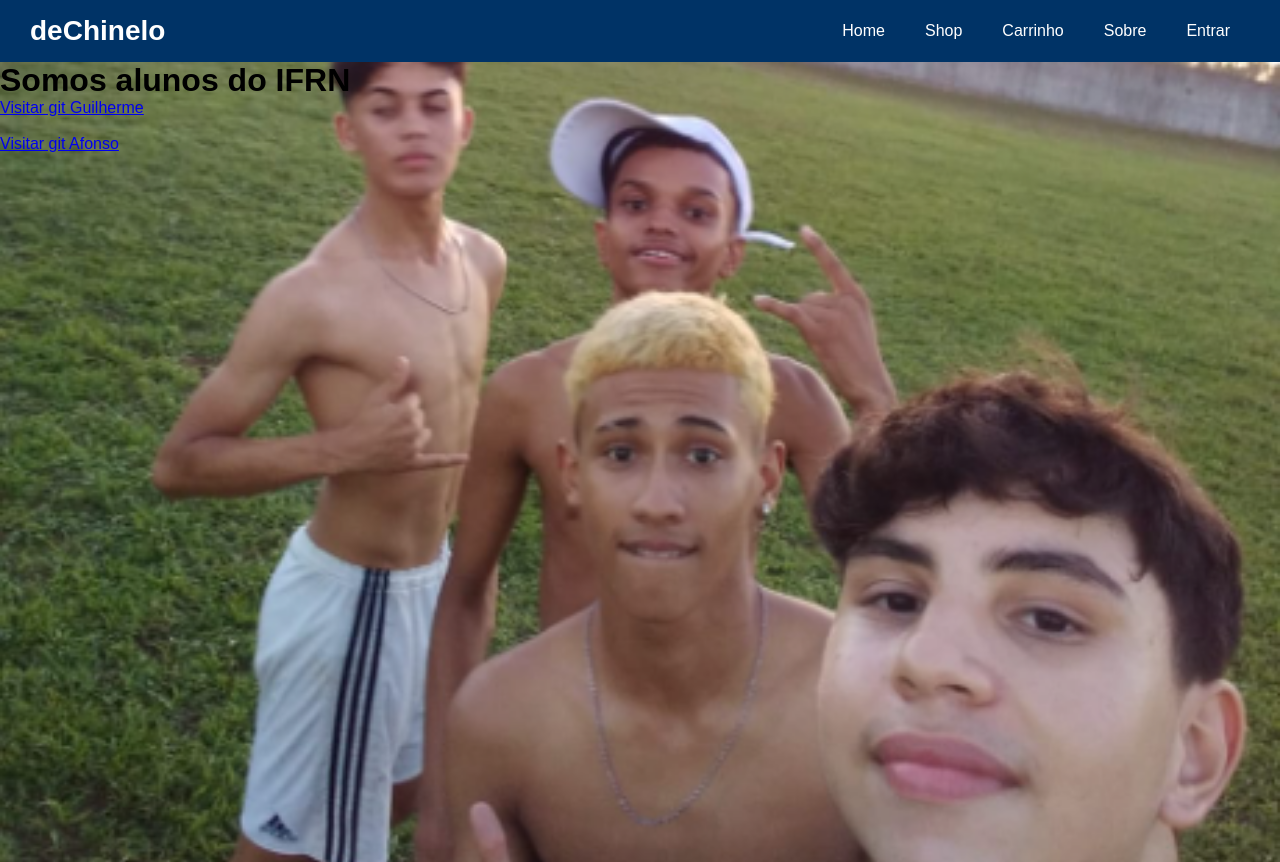
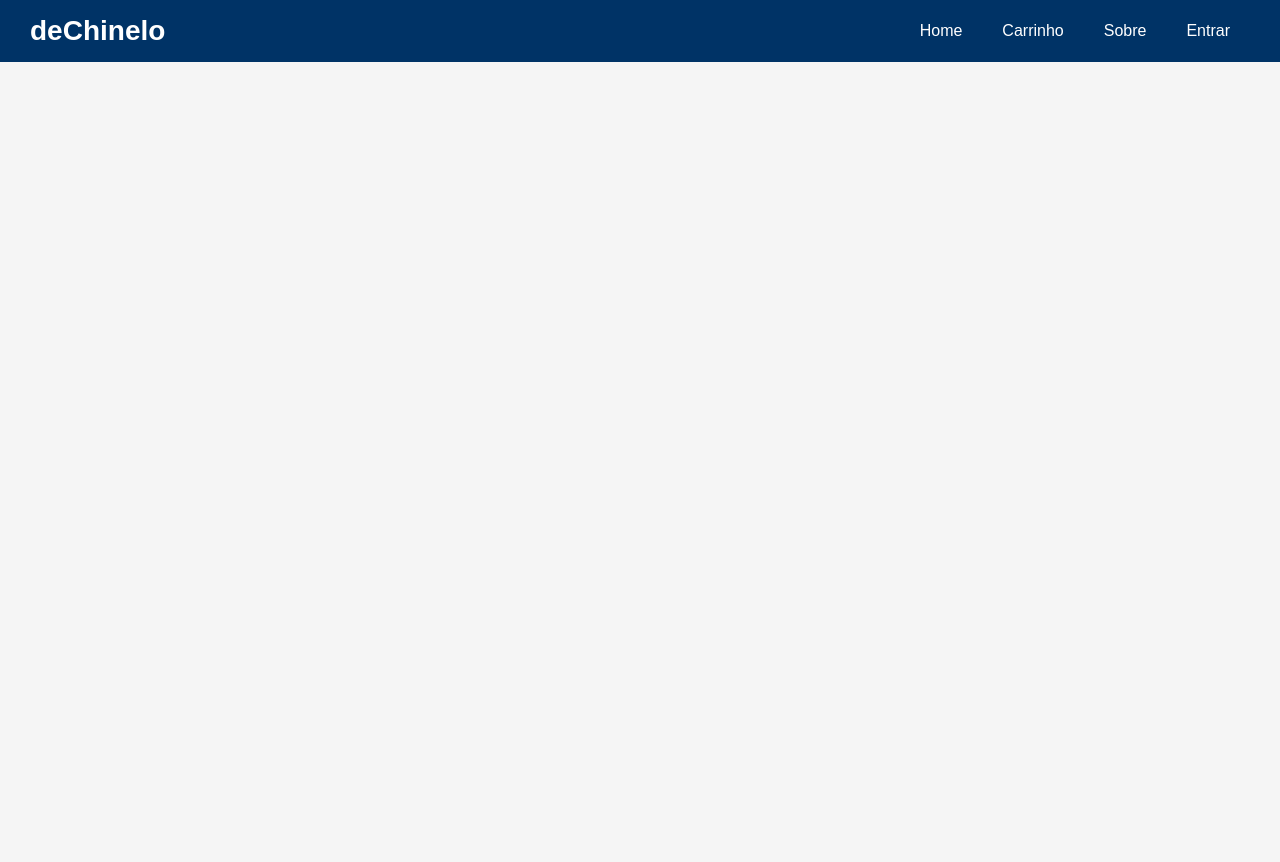
Before and after one commit to afonsosecundaria/trabalho-peoo, a React (Vite) app in the folder sistema-de-compras-online/client/: page /pagamento in a window 1280 px wide. After the commit the page ends 800 px from the top, so only its background shows below. Built offline with nearby package versions, Linux system fonts and the light colour scheme.

Commit message:
pronto para finalizar

```diff
--- a/sistema-de-compras-online/client/components/Carrinho/Carrinho.jsx
+++ b/sistema-de-compras-online/client/components/Carrinho/Carrinho.jsx
@@ -1,10 +1,11 @@
 import React, { useState, useEffect } from 'react';
 import Axios from 'axios';
+import { useNavigate } from "react-router-dom";
 import './Carrinho.css';
 
 const Carrinho = () => {
   const [cart, setCart] = useState([]);
-
+  const navigate = useNavigate();
   useEffect(() => {
     const loadCart = async () => {
       try {
@@ -41,6 +42,10 @@ const Carrinho = () => {
     }
   };
 
+  const comprarProdut = async (idProduto) => {
+    navigate("/pagamento");
+  }
+
   const removeProduct = async (idProduto) => {
     const idUsuario = 1;
     console.log("Removendo produto para idUsuario:", idUsuario);
@@ -70,7 +75,6 @@ const Carrinho = () => {
         <div className="logo">deChinelo</div>
         <nav>
           <a href="/home">Home</a>
-          <a href="/shop">Shop</a>
           <a href="/carrinho">Carrinho</a>
           <a href="/sobre">Sobre</a>
           <a href="/">Entrar</a>
@@ -99,6 +103,7 @@ const Carrinho = () => {
                 <p>{product.quantidade}</p>
                 <p>R${formatPrice(product.precoUnitario * product.quantidade)}</p>
                 <button onClick={() => removeProduct(product.idProduto)}>Remover</button>
+                <button onClick={() => comprarProdut(product.idProduto)}>Comprar</button>
               </div>
             ))
           )}
--- a/sistema-de-compras-online/client/components/Home/Home.jsx
+++ b/sistema-de-compras-online/client/components/Home/Home.jsx
@@ -22,6 +22,9 @@ const Home = () => {
       console.error("Erro ao adicionar ao carrinho", error.response ? error.response.data : error);
     }
   };
+  const comprarproduto = async (produto) =>{
+    navigate("/pagamento");
+  }
 
   return (
     <div>
@@ -29,7 +32,6 @@ const Home = () => {
         <div className="logo">deChinelo</div>
         <nav>
           <a href="/home">Home</a>
-          <a href="/shop">Shop</a>
           <a href="/carrinho">Carrinho</a>
           <a href="/sobre">Sobre</a>
           <a href="/">Entrar</a>
@@ -66,7 +68,7 @@ const Home = () => {
             <img src={produto.imagem} alt={produto.nome} />
             <h2>{produto.nome}</h2>
             <p>R${produto.preco.toFixed(2)}</p>
-            <button>Comprar Produto</button>
+            <button onClick={() => comprarproduto(produto)}>Comprar Produto</button>
             <button onClick={() => handleAddToCart(produto)}>Adicionar ao Carrinho</button>
           </div>
         ))}
--- a/sistema-de-compras-online/client/components/Pagamento/Pagamento.jsx
+++ b/sistema-de-compras-online/client/components/Pagamento/Pagamento.jsx
@@ -8,23 +8,11 @@ const Pagamento = () => {
         <div className="logo">deChinelo</div>
         <nav>
           <a href="/home">Home</a>
-          <a href="/shop">Shop</a>
           <a href="/carrinho">Carrinho</a>
           <a href="/sobre">Sobre</a>
           <a href="/">Entrar</a>
         </nav>
       </header>
-      <div className="containerSobre">
-
-
-        <div>
-          <h1>Somos alunos do IFRN</h1>
-          <a href="https://github.com/gnarciso27">Visitar git Guilherme</a>
-          <br />
-          <br />
-          <a href="https://github.com/afonsosecundaria">Visitar git Afonso</a>
-        </div>
-      </div>
     </div>
   );
 };
--- a/sistema-de-compras-online/client/components/Sobre/Sobre.css
+++ b/sistema-de-compras-online/client/components/Sobre/Sobre.css
@@ -11,7 +11,7 @@
     align-items: center;
     height: 100vh;
     width: 100vw;
-    background-image: url("../../public/imagens/pelada.png");
+    background-image: url("../../public/imagens/tigrinho.jpg");
     background-size: cover;
     background-position: center;
     background-repeat: no-repeat;
--- a/sistema-de-compras-online/client/components/Sobre/Sobre.jsx
+++ b/sistema-de-compras-online/client/components/Sobre/Sobre.jsx
@@ -8,15 +8,12 @@ const Sobre = () => {
         <div className="logo">deChinelo</div>
         <nav>
           <a href="/home">Home</a>
-          <a href="/shop">Shop</a>
           <a href="/carrinho">Carrinho</a>
           <a href="/sobre">Sobre</a>
           <a href="/">Entrar</a>
         </nav>
       </header>
       <div className="containerSobre">
-
-
         <div>
           <h1>Somos alunos do IFRN</h1>
           <a href="https://github.com/gnarciso27">Visitar git Guilherme</a>
```
